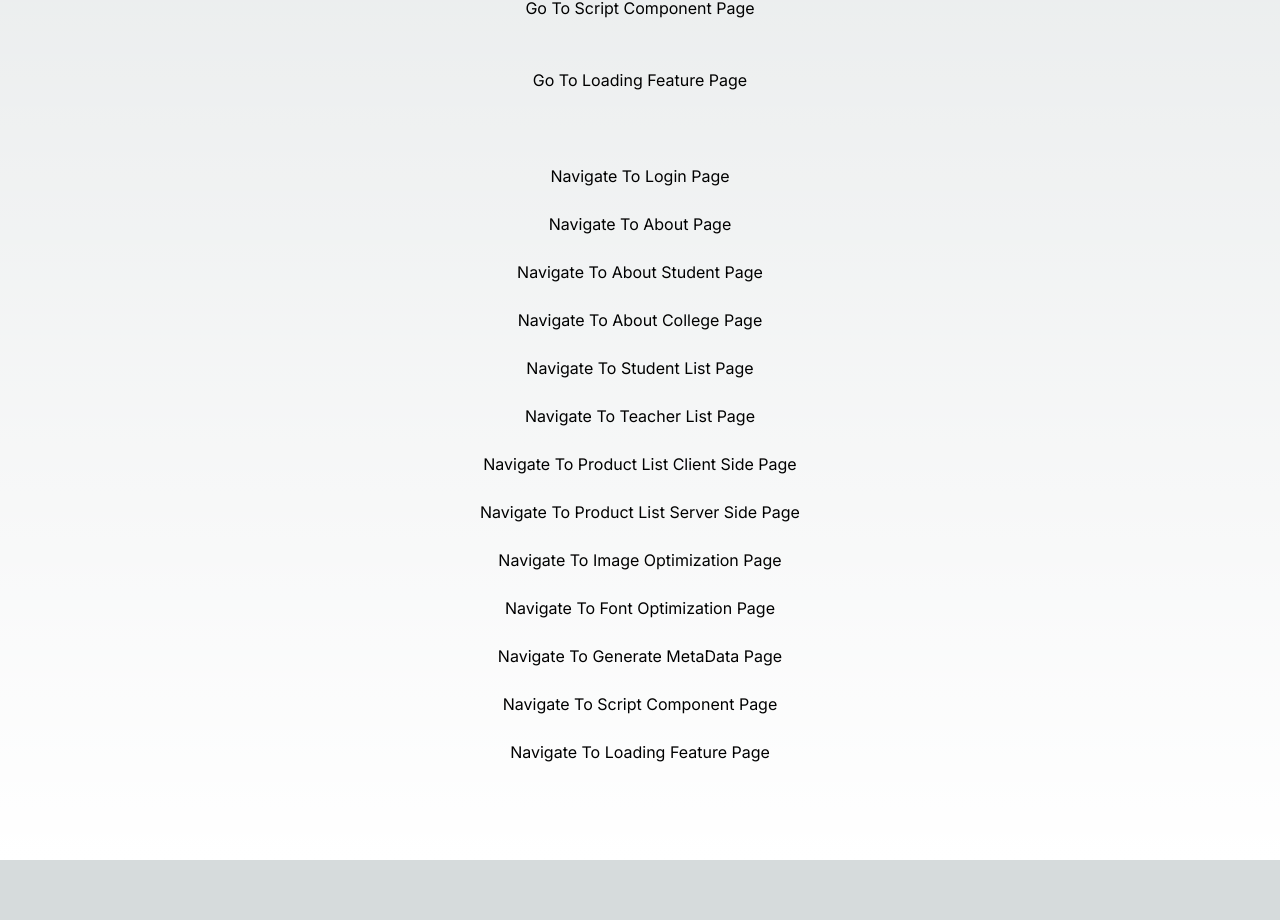
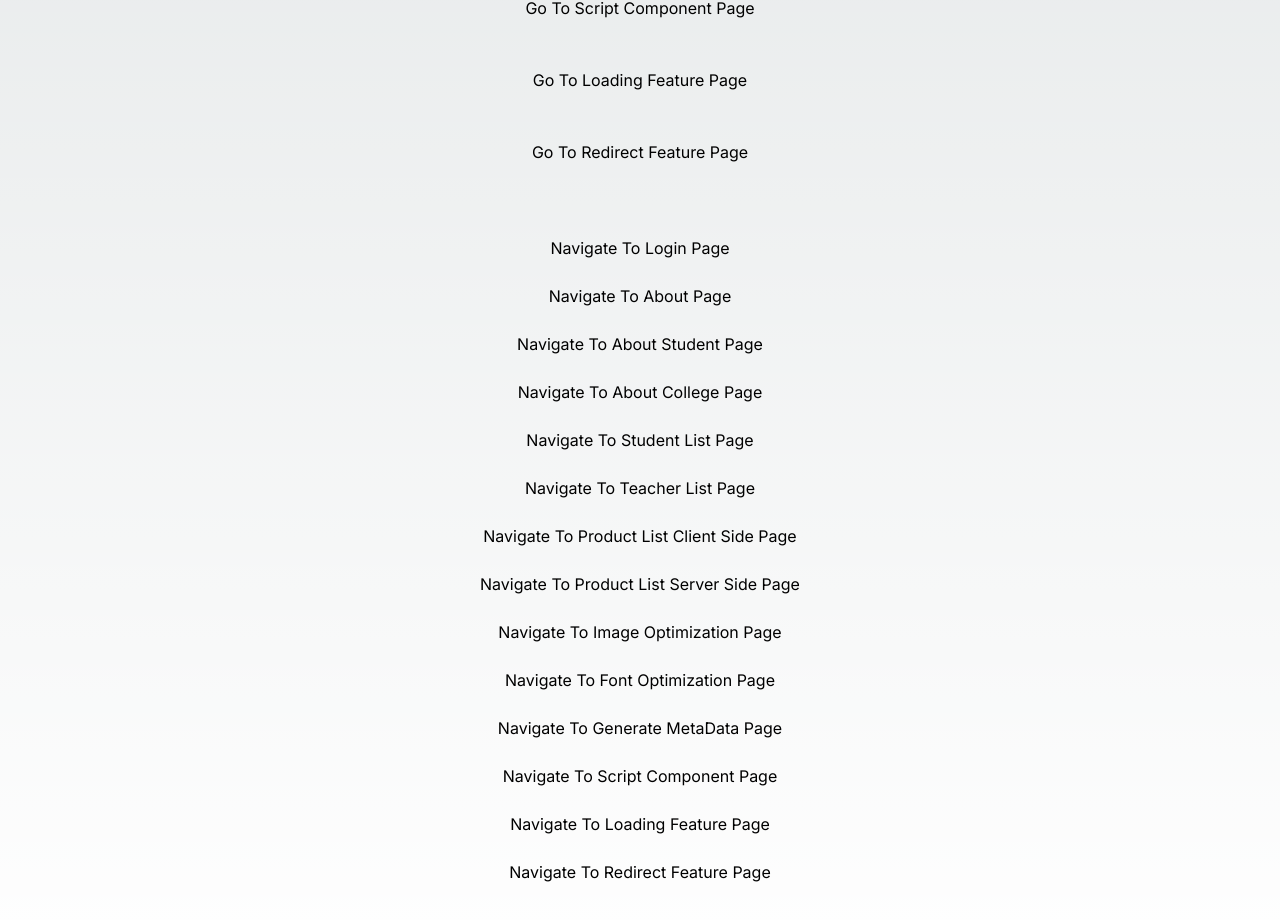
Before and after one commit to amitroy497/full-next-study, a Next.js app: page / in a window 1280 px wide. Shown: the part 1012-1932 px from the top of the page. Before the commit the page ends 1872 px from the top, so only its background shows below. Built offline with nearby package versions, Linux system fonts and the light colour scheme.

Commit message:
22. Redirect Feature Using Redirect from next/navigation

```diff
--- a/src/app/page.tsx
+++ b/src/app/page.tsx
@@ -55,6 +55,9 @@ export default function Home() {
 			<Link href='/loadingFeature'>Go To Loading Feature Page</Link>
 			<br />
 			<br />
+			<Link href='/redirectFeature'>Go To Redirect Feature Page</Link>
+			<br />
+			<br />
 			<br />
 			<button onClick={() => router.push('/login')}>
 				Navigate To Login Page
@@ -107,6 +110,10 @@ export default function Home() {
 			<button onClick={() => router.push('/loadingFeature')}>
 				Navigate To Loading Feature Page
 			</button>
+			<br />
+			<button onClick={() => router.push('/redirectFeature')}>
+				Navigate To Redirect Feature Page
+			</button>
 		</main>
 	);
 }
--- /dev/null
+++ b/src/app/redirectFeature/page.tsx
@@ -0,0 +1,16 @@
+import { redirect } from 'next/navigation';
+
+const RedirectFeaturePage = () => {
+	redirect('/');
+
+	return (
+		<>
+			<h1>Redirect Feature Page</h1>
+			<h2>
+				This is page is under maintenance, redirecting it to home page ...
+			</h2>
+		</>
+	);
+};
+
+export default RedirectFeaturePage;
```
